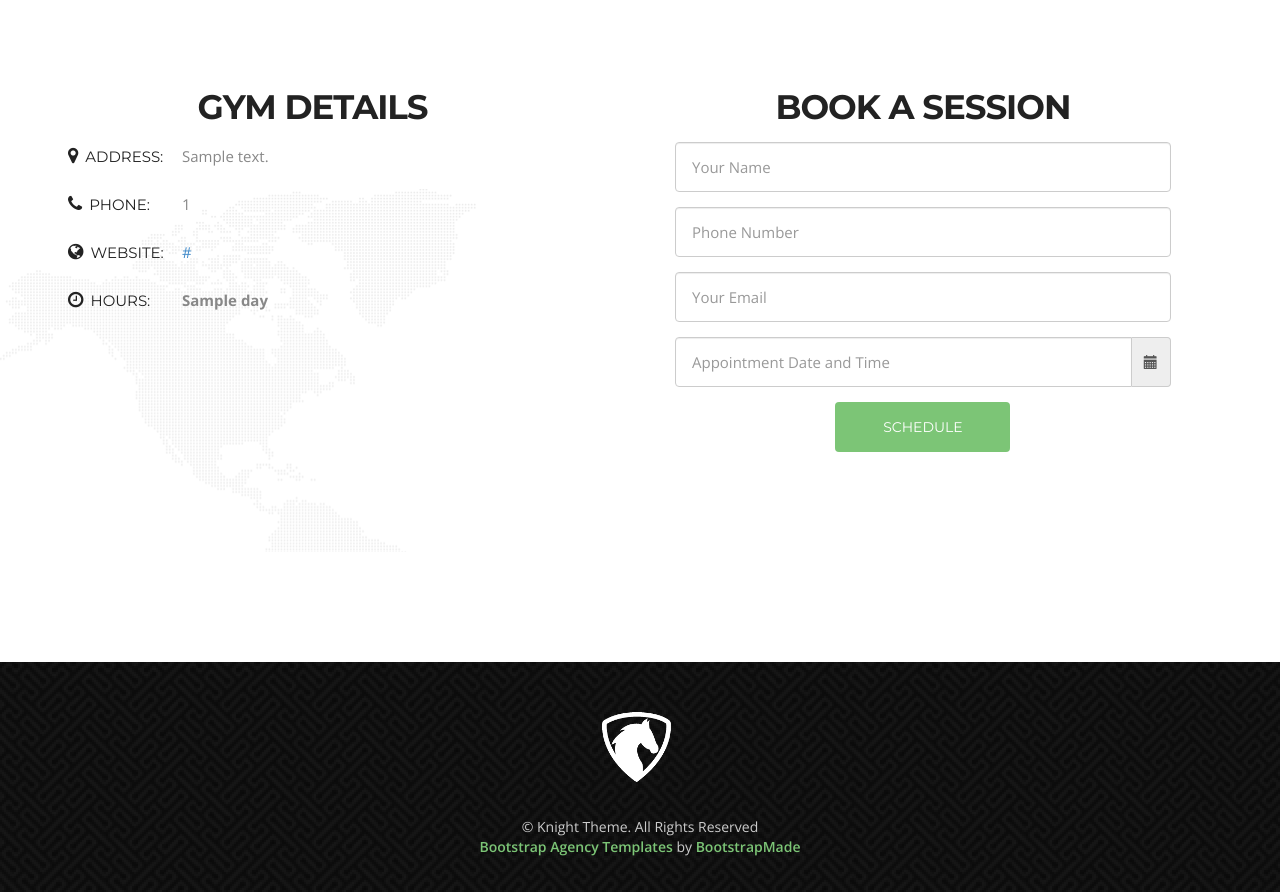
After one commit to brainyfarm/find-gym, a Flask app: page /more/1 in a window 1280 px wide. The commit adds this page. Shown: the part 613-1505 px from the top of the page. Run offline with Flask 2, Linux system fonts and the light colour scheme; a database or web service that is not in the repository returns one stand-in record (values such as "Sample title"); data that the repository does not hold is empty; some libraries are stand-ins or nearby versions.

Commit message:
complete main work

```diff
--- a/app.py
+++ b/app.py
@@ -1,8 +1,9 @@
 import requests
 import json
 from datetime import datetime
-from flask import Flask, render_template, url_for, request, redirect, flash
+from flask import Flask, render_template, url_for, request, redirect, flash, jsonify
 from googleplaces import GooglePlaces, types, lang
+
 API_KEY = 'AIzaSyC-untCAlzyRtrAuJ6ShicN0aHCHMD94jg'
 
 google_places = GooglePlaces(API_KEY)
@@ -23,13 +24,27 @@ def find_gyms():
         location_coordinates = geo_coding_response["results"][0]["geometry"]["location"]
         lng = str(location_coordinates["lng"])
         lat = str(location_coordinates["lat"])
-        places_search_url = 'https://maps.googleapis.com/maps/api/place/nearbysearch/json?location=' + lat + ',' + lng + '&rankby=distance&type=gym&key=AIzaSyC-untCAlzyRtrAuJ6ShicN0aHCHMD94jg'
+        places_search_url = 'https://maps.googleapis.com/maps/api/place/nearbysearch/json?location=' + lat + ',' + lng + '&rankby=distance&type=gym&keyword=gym&key=AIzaSyC-untCAlzyRtrAuJ6ShicN0aHCHMD94jg'
         places_response = json.loads(requests.get(places_search_url).content)
-        print places_search_url
+        print(places_search_url)
         return render_template('gyms.html', gyms=places_response)
 
-
-        # return "Searching for gyms around " + query_result
+@app.route('/more/<place_id>', methods=["GET", "POST"])
+def gym_info(place_id):
+    if request.method == 'GET':
+        place_api_url = 'https://maps.googleapis.com/maps/api/place/details/json?placeid=' + place_id + '&key=AIzaSyDHHLWzJzlZZFDye9JbxiCu4RXei_bzMbE'
+        place_details_response = requests.get(place_api_url).json()
+        return render_template('gym.html', gym=place_details_response)
+    if request.method == 'POST':
+        booking_details = dict()
+        booking_details['name'] = request.form["name"]
+        booking_details['phone_number'] = request.form["phone"]
+        booking_details['email'] = request.form['email']
+        booking_details['date_time'] = request.form['date_time']
+        place_api_url = 'https://maps.googleapis.com/maps/api/place/details/json?placeid=' + place_id + '&key=AIzaSyDHHLWzJzlZZFDye9JbxiCu4RXei_bzMbE'
+        place_details_response = requests.get(place_api_url).json()
+        print booking_details
+        return render_template('confirm.html', booking_details=booking_details)
 
 if __name__ == "__main__":
-    app.run(debug=True)
+    app.run(debug = True)
--- a/requirements.txt
+++ b/requirements.txt
@@ -6,6 +6,7 @@ click==6.7
 configparser==3.5.0
 enum34==1.1.6
 Flask==0.12.2
+Flask-Cors==3.0.3
 idna==2.6
 isort==4.2.15
 itsdangerous==0.24
--- a/static/js/custom/main.js
+++ b/static/js/custom/main.js
@@ -53,5 +53,9 @@ $(document).ready(() => {
         getLocationFromIp.then((location) => {
             $('#user-location').text(location);
         })
-    })
+    });
+
+    $('#gym-list').on('load', () => {
+        console.log('Loaded the gym');
+    });
 });
--- a/templates/base.html
+++ b/templates/base.html
@@ -23,8 +23,8 @@
         <script type="text/javascript" src="{{ url_for('static', filename='js/custom/scroll.js') }}"></script>
         <script type="text/javascript" src="{{ url_for('static', filename='js/custom/navigation.js') }}"></script>
         <script type="text/javascript" src="{{ url_for('static', filename='js/custom/main.js') }}"></script>
-        <script type="text/javascript" src="//maps.google.com/maps/api/js?sensor=false"></script>
-        <script src="http://maps.googleapis.com/maps/api/js?libraries=places"></script>
+        <script src="https://cdnjs.cloudflare.com/ajax/libs/moment.js/2.19.2/moment.min.js"></script>
+        <script src="https://cdnjs.cloudflare.com/ajax/libs/bootstrap-datetimepicker/4.17.47/js/bootstrap-datetimepicker.min.js"></script>
 
     </body>
 
--- /dev/null
+++ b/templates/gym.html
@@ -0,0 +1,127 @@
+{% extends 'base.html' %}
+    {% block title %}
+      Gyms
+    {% endblock %}
+
+  {% block content %}
+<center>
+  {% if gym %}
+  <h2 class="text-center"> {{ gym['result']["name"]}} </h2>
+  <div class="row">
+    <center>
+    <div class="col-lg-12 col-sm-8 wow fadeInUp delay-05s" id="">
+      <h3></h3>
+      <div id="map" style="height: 400px; width:80%;"></div>
+      <script>
+        const latitude = parseFloat("{{gym['result']['geometry']['location']['lat']}}");
+        const longitude = parseFloat("{{gym['result']['geometry']['location']['lng']}}");
+        const currentUrl = document.location.href.split('/');
+        const placeId = currentUrl[currentUrl.length -1];
+        function drawMap(lat, lng) {
+          var center = { lat, lng };
+          var map = new google.maps.Map(document.getElementById('map'), {
+            zoom: 15,
+            center,
+          });
+          var marker = new google.maps.Marker({
+            position: center,
+            map: map
+          });
+        }
+
+        $(document).ready(() => {
+          drawMap(latitude, longitude);
+        });
+
+
+
+      </script>
+      <script src="https://maps.googleapis.com/maps/api/js?key=AIzaSyDHHLWzJzlZZFDye9JbxiCu4RXei_bzMbE">
+      </script>
+    </div>
+  </center>
+    </div>
+</center>
+
+<div class="container-fluid">
+		<section class="main-section contact" id="contact">
+
+			<div class="row">
+              <div class="col-lg-6 col-sm-5 wow fadeInUp delay-05s">
+                  <h2> GYM DETAILS </h2>
+
+                  <div class="contact-info-box address clearfix">
+                      <h3><i class=" icon-map-marker"></i>Address:</h3>
+                      <span id="gym-address"> {{ gym['result']['formatted_address'] }}</span>
+                    </div>
+                    <div class="contact-info-box phone clearfix">
+                      <h3><i class="fa-phone"></i>Phone:</h3>
+                      <span id="gym-phone">{{ gym['result']['formatted_phone_number']}}</span>
+                    </div>
+                    {% if gym['result']['website'] %}
+                    <div class="contact-info-box email clearfix">
+                      <h3><i class="fa-globe"></i>Website:</h3>
+                      <span > <a href="{{gym['result']['website']}}" target="_blank"> {{ gym['result']['website'] }} </a></span>
+                    </div>
+                    {% endif %}
+
+                    {% if gym['result']['opening_hours'] and gym['result']['weekday_text'] %}
+                    <div class="contact-info-box hours clearfix">
+                      <h3><i class="fa-clock-o"></i>Hours:</h3>
+                        <span>
+                          {% for day in gym['result']['opening_hours']['weekday_text'] %}
+
+                          <strong>{{ day }}</strong> <br >
+                        {% endfor %}
+                        </span>
+                      </div>
+                    {% endif %}
+
+                    <ul class="social-link">
+                      <!-- <li class="twitter"><a href="#"><i class="fa-twitter"></i></a></li>
+                      <li class="facebook"><a href="#"><i class="fa-facebook"></i></a></li>
+                      <li class="pinterest"><a href="#"><i class="fa-pinterest"></i></a></li>
+                      <li class="gplus"><a href="#"><i class="fa-google-plus"></i></a></li>
+                      <li class="dribbble"><a href="#"><i class="fa-dribbble"></i></a></li>
+                    </ul> -->
+              </div>
+
+				<div class="col-lg-5 col-sm-5 wow fadeInUp delay-05s">
+					<div class="form">
+              <h2> Book a Session </h2>
+						<form action="" method="POST" role="form" class="">
+							<div class="form-group">
+								<input type="text" name="name" class="form-control input-text" id="name" placeholder="Your Name" data-rule="minlen:4" data-msg="Please enter at least 4 chars" />
+								<div class="validation"></div>
+              </div>
+              <div class="form-group">
+                  <input type="text" class="form-control input-text" name="phone" id="phone" placeholder="Phone Number" data-rule="phone" data-msg="Please enter a valid Phone" />
+                  <div class="validation"></div>
+                </div>
+							<div class="form-group">
+								<input type="email" class="form-control input-text" name="email" id="email" placeholder="Your Email" data-rule="email" data-msg="Please enter a valid email" />
+								<div class="validation"></div>
+							</div>
+							<div class="form-group input-group datetime" id="datetime">
+								<input type="text" class="form-control input-text" name="date_time" id="time" placeholder="Appointment Date and Time" />
+                <div class="input-group-addon">
+                    <span class="glyphicon glyphicon-calendar"></span>
+                 </div>
+              </div>
+              <script>
+                  $(function () {
+                      $('#datetime').datetimepicker({
+                        // todayBtn: true
+                      });
+                    });
+                </script>
+							<div class="text-center"><button type="submit" class="input-btn">Schedule</button></div>
+						</form>
+					</div>
+				</div>
+      </div>
+
+		</section>
+  </div>
+  {% endif %}
+{% endblock %}
--- a/templates/partials/head.html
+++ b/templates/partials/head.html
@@ -3,7 +3,7 @@
 
 <title>{% block title %} {% endblock %}</title>
 <link rel="icon" href="favicon.png" type="image/png">
-<link rel="shortcut icon" href="favicon.ico" type="img/x-icon">
+<link rel="shortcut icon" href="{{ url_for('static', filename='favicon.ico') }}" type="img/x-icon">
 
 <link href='https://fonts.googleapis.com/css?family=Montserrat:400,700' rel='stylesheet' type='text/css'>
 <link href='https://fonts.googleapis.com/css?family=Open+Sans:400,300,800italic,700italic,600italic,400italic,300italic,800,700,600'
@@ -14,6 +14,7 @@
 <link href="{{ url_for('static', filename='css/font-awesome.css') }}" rel="stylesheet" type="text/css">
 <link href="{{ url_for('static', filename='css/responsive.css') }}" rel="stylesheet" type="text/css">
 <link href="{{ url_for('static', filename='css/animate.css') }}" rel="stylesheet" type="text/css">
+<link rel="stylesheet" href="//cdnjs.cloudflare.com/ajax/libs/bootstrap-datepicker/1.7.1/css/bootstrap-datepicker.min.css">
 
 <script type="text/javascript" src="{{ url_for('static', filename='js/vendor/jquery.1.8.3.min.js') }}"></script>
 <script type="text/javascript" src="{{ url_for('static', filename='js/vendor/bootstrap.js') }}"></script>
--- a/templates/partials/nav.html
+++ b/templates/partials/nav.html
@@ -2,13 +2,7 @@
 		<!--main-nav-start-->
 		<div class="container">
 			<ul class="main-nav">
-				<li><a href="#header">Home</a></li>
-				<!-- <li><a href="#service">Services</a></li>
-				<li><a href="#Portfolio">Portfolio</a></li>
-				<li class="small-logo"><a href="#header"><img src="img/small-logo.png" alt=""></a></li>
-				<li><a href="#client">Clients</a></li>
-				<li><a href="#team">Team</a></li>
-				<li><a href="#contact">Contact</a></li>  -->
+				<li><a href="/">Home</a></li>
 			</ul>
 			<a class="res-nav_click" href="#"><i class="fa-bars"></i></a>
 		</div>
--- a/templates/search.html
+++ b/templates/search.html
@@ -26,3 +26,4 @@
     </section>
 
 </div>
+<script src="https://maps.googleapis.com/maps/api/js?key=AIzaSyDHHLWzJzlZZFDye9JbxiCu4RXei_bzMbE"></script>
```
Also changed, not shown: static/css/style.css (+9 -0 lines), templates/confirm.html (added, +62 -0 lines), templates/gyms.html (+6 -5 lines), templates/nav.html (deleted, +0 -16 lines), 2 other files.
